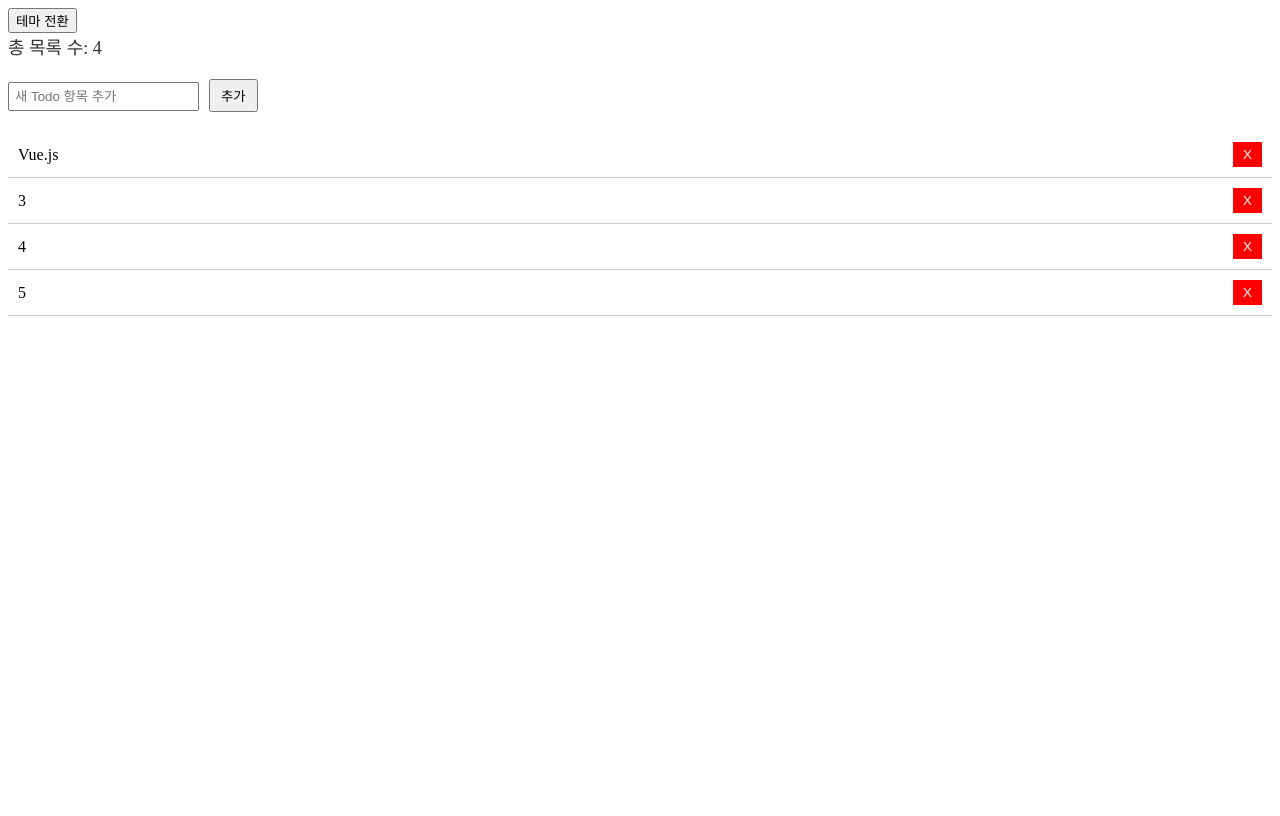
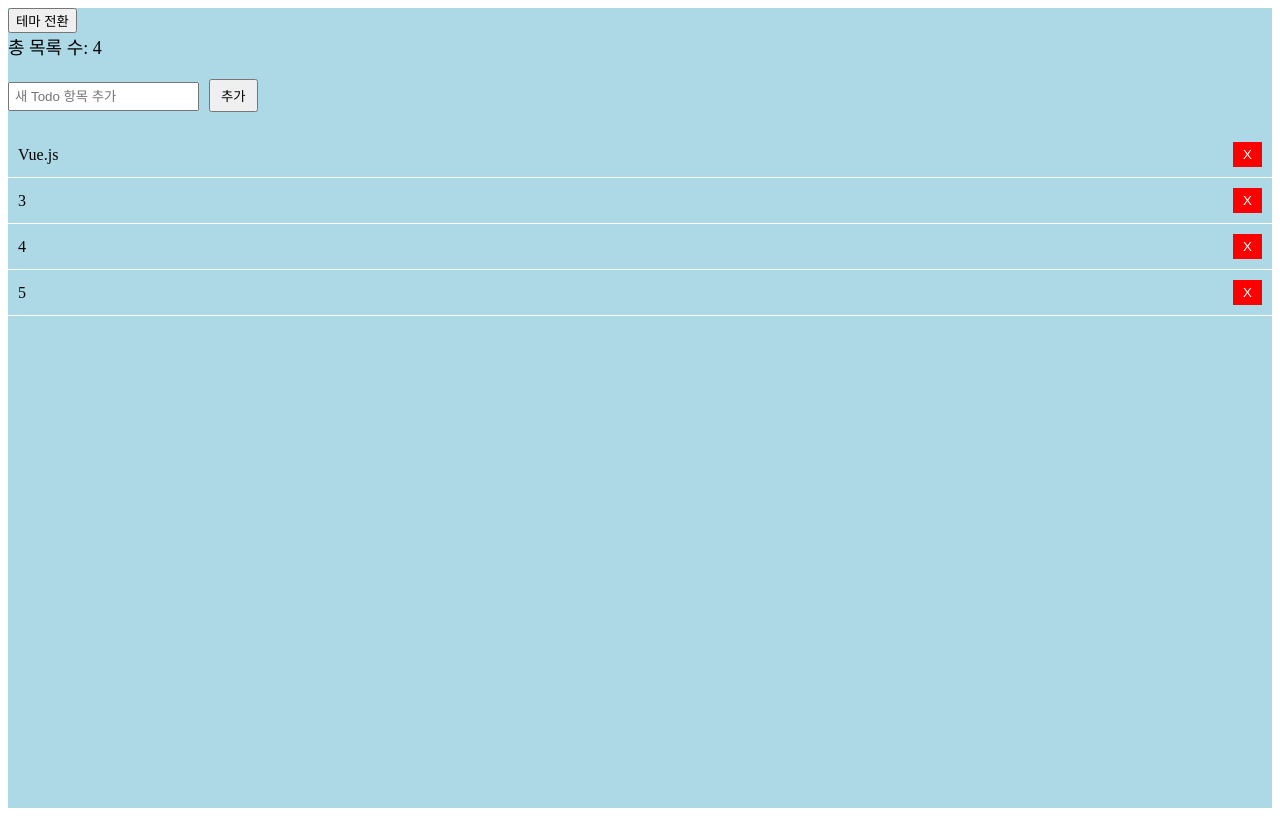
Before and after one commit to teawon/Vue-2-Practice, a Vue app in the folder my-todo-app/: page /todo in a window 1280 px wide. Built offline with nearby package versions, Linux system fonts and the light colour scheme.

Commit message:
feat: 테마 style 적용

```diff
--- a/my-todo-app/package.json
+++ b/my-todo-app/package.json
@@ -12,7 +12,8 @@
     "vue": "^2.6.14",
     "vue-class-component": "^7.2.3",
     "vue-property-decorator": "^9.1.2",
-    "vue-router": "3"
+    "vue-router": "3",
+    "vuex": "3"
   },
   "devDependencies": {
     "@typescript-eslint/eslint-plugin": "^5.4.0",
--- a/my-todo-app/src/App.vue
+++ b/my-todo-app/src/App.vue
@@ -9,3 +9,18 @@ import { Vue } from "vue-property-decorator";
 
 export default class App extends Vue {}
 </script>
+
+<style>
+/* 전역 스타일 직접 정의 */
+:root {
+  --color-background: #ffffff;
+  --color-text: #000000;
+  --color-primary: #add8e6;
+}
+
+[data-theme="dark"] {
+  --color-background: #121212;
+  --color-text: #ffffff;
+  --color-primary: #185b71;
+}
+</style>
--- a/my-todo-app/src/pages/TodoPage.vue
+++ b/my-todo-app/src/pages/TodoPage.vue
@@ -1,5 +1,5 @@
 <template>
-  <div :class="`theme-${currentTheme}`">
+  <div class="page-wrapper">
     <button @click="toggleTheme">테마 전환</button>
 
     <div class="total-count">총 목록 수: {{ todos.length }}</div>
@@ -76,10 +76,14 @@ export default Vue.extend({
 </script>
 
 <style scoped>
+.page-wrapper {
+  height: 100vh;
+  background-color: var(--color-primary);
+}
 .total-count {
   margin-bottom: 20px;
   font-size: 18px;
-  color: #333;
+  color: var(--color-text);
 }
 
 .add-todo {
--- a/my-todo-app/src/pages/components/TodoItem.vue
+++ b/my-todo-app/src/pages/components/TodoItem.vue
@@ -23,7 +23,8 @@ export default Vue.extend({
 
 <style scoped>
 .todo-item {
-  border-bottom: 1px solid #ccc;
+  color: var(--color-text);
+  border-bottom: 1px solid var(--color-background);
   padding: 10px;
   display: flex;
   justify-content: space-between;
@@ -32,7 +33,7 @@ export default Vue.extend({
 
 .delete-btn {
   background-color: red;
-  color: white;
+  color: var(--color-background);
   border: none;
   cursor: pointer;
   padding: 5px 10px;
--- a/my-todo-app/src/store.ts
+++ b/my-todo-app/src/store.ts
@@ -16,6 +16,7 @@ export default new Vuex.Store<ThemeState>({
     toggleTheme(state) {
       state.theme = state.theme === "light" ? "dark" : "light";
       localStorage.setItem("theme", state.theme);
+      document.body.setAttribute("data-theme", state.theme);
     },
   },
   actions: {
```
